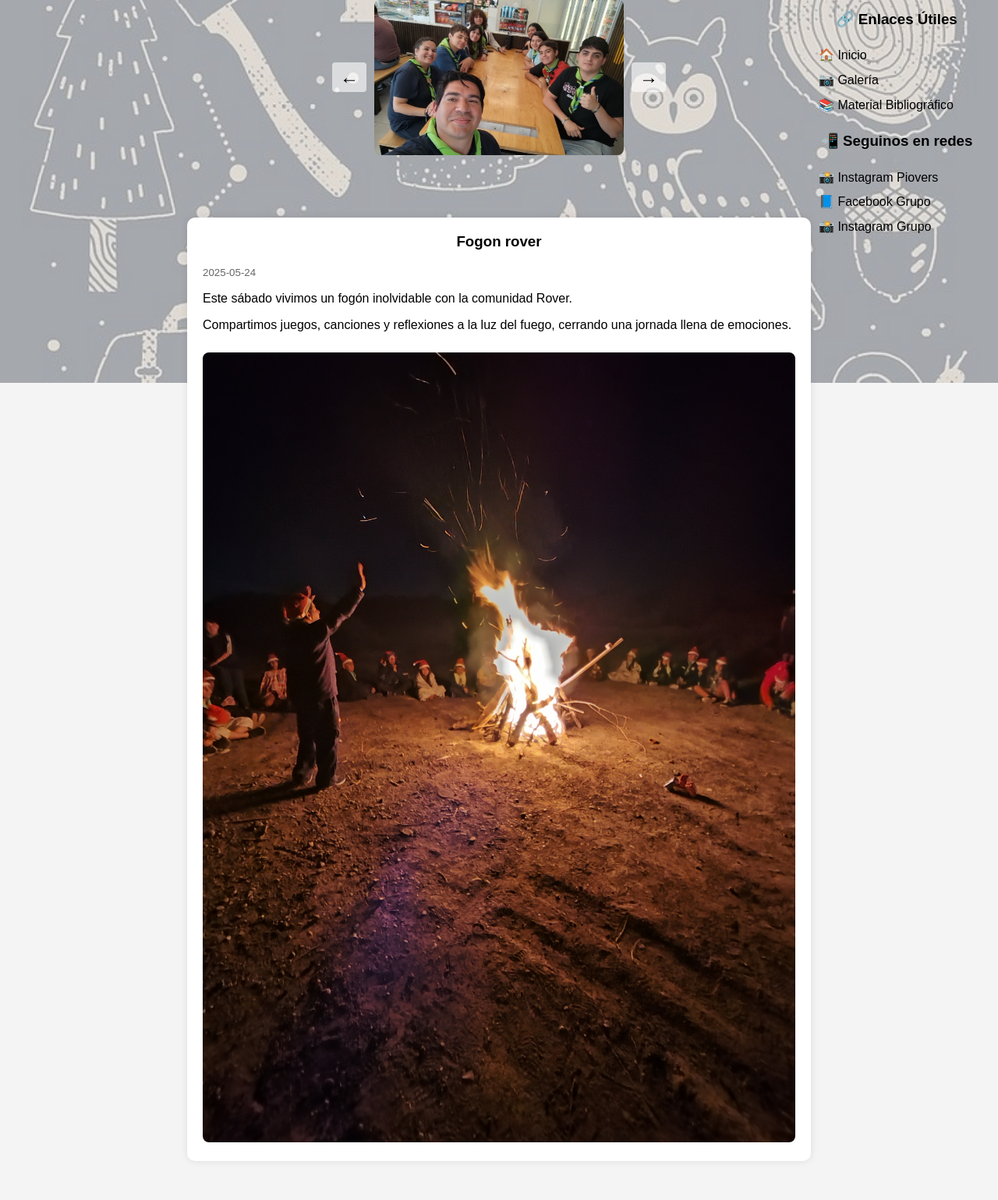
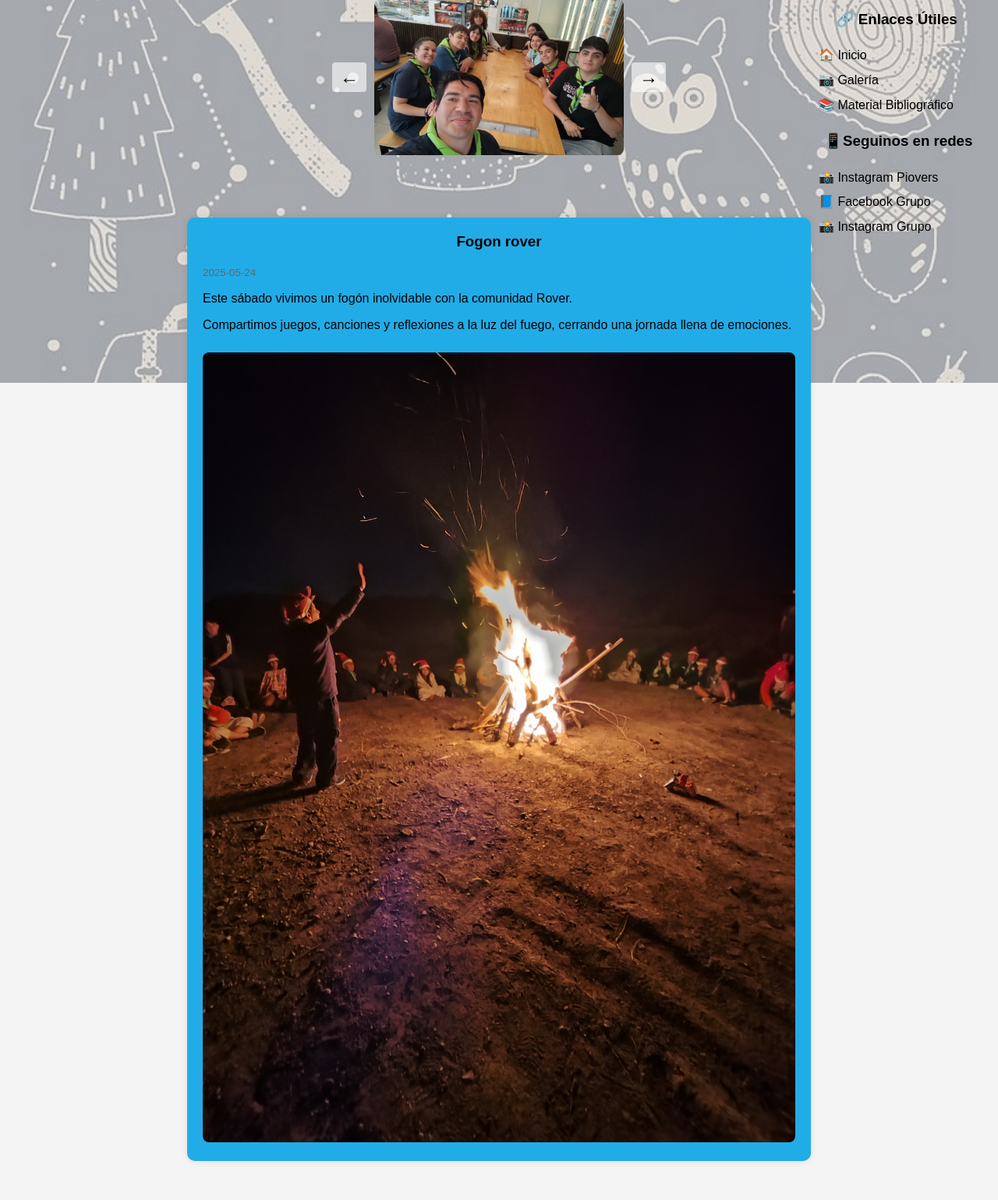
Before and after one commit to jaako1986/piovertadas, a Flask app: page / in a window 1280 px wide. Shown: the part 309-1848 px from the top of the page at 78% size. Run offline with Flask 3, Linux system fonts and the light colour scheme; some libraries are stand-ins or nearby versions; some web fonts are replaced.

Commit message:
imagen blog

```diff
--- a/static/style.css
+++ b/static/style.css
@@ -287,7 +287,7 @@ h2 {
 }
 
 .entrada-blog {
-  background-color: #fff;
+  background-color: hsl(198, 81%, 52%);
   margin-bottom: 30px;
   padding: 20px;
   border-radius: 10px;
@@ -304,6 +304,6 @@ h2 {
 
 .entrada-blog img {
   margin-top: 10px;
-  max-width: 100%;
+  max-width: 60%;
   border-radius: 8px;
 }
```
